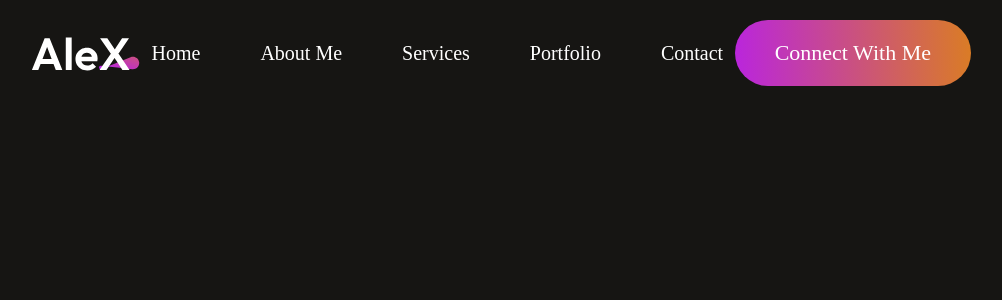
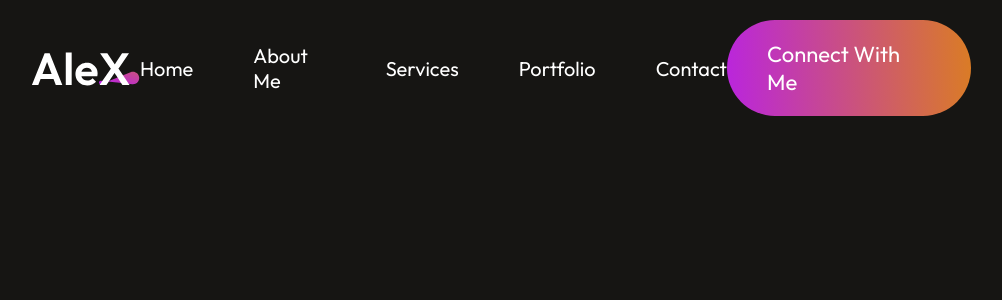
Before and after one commit to isurudayananda/portfolio, a React (Vite) app in the folder portfolio-react/: page / in a window 1280 px wide. Shown: the top 300 px of the page, without its empty margins (139-1141 px from the left). Built offline with nearby package versions, Linux system fonts and the light colour scheme.

Commit message:
change the font type

```diff
--- a/portfolio-react/index.html
+++ b/portfolio-react/index.html
@@ -1,13 +1,19 @@
 <!doctype html>
 <html lang="en">
+
 <head>
   <meta charset="UTF-8" />
   <link rel="icon" type="image/svg+xml" href="/vite.svg" />
   <meta name="viewport" content="width=device-width, initial-scale=1.0" />
   <title>Portfolio React</title>
+  <link rel="preconnect" href="https://fonts.googleapis.com">
+  <link rel="preconnect" href="https://fonts.gstatic.com" crossorigin>
+  <link href="https://fonts.googleapis.com/css2?family=Outfit:wght@100..900&display=swap" rel="stylesheet">
 </head>
+
 <body>
   <div id="root"></div>
   <script type="module" src="/src/main.jsx"></script>
 </body>
+
 </html>
--- a/portfolio-react/src/index.css
+++ b/portfolio-react/src/index.css
@@ -7,4 +7,5 @@
     height: 100vh;
     background: #161513;
     color: white;
+    font-family: 'outfit';
 }
```
Lines whose indentation alone changed are shown as unchanged.
